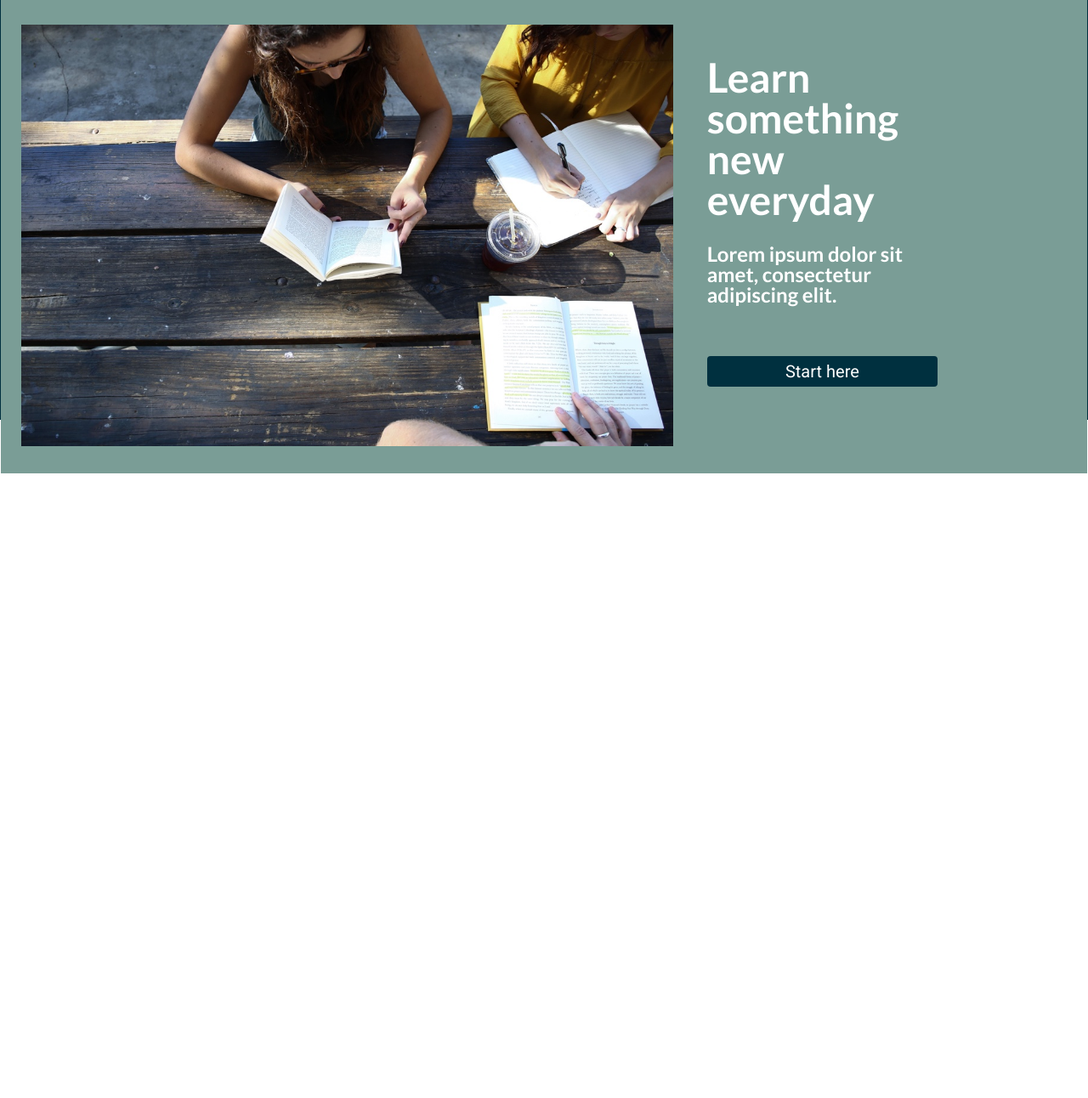
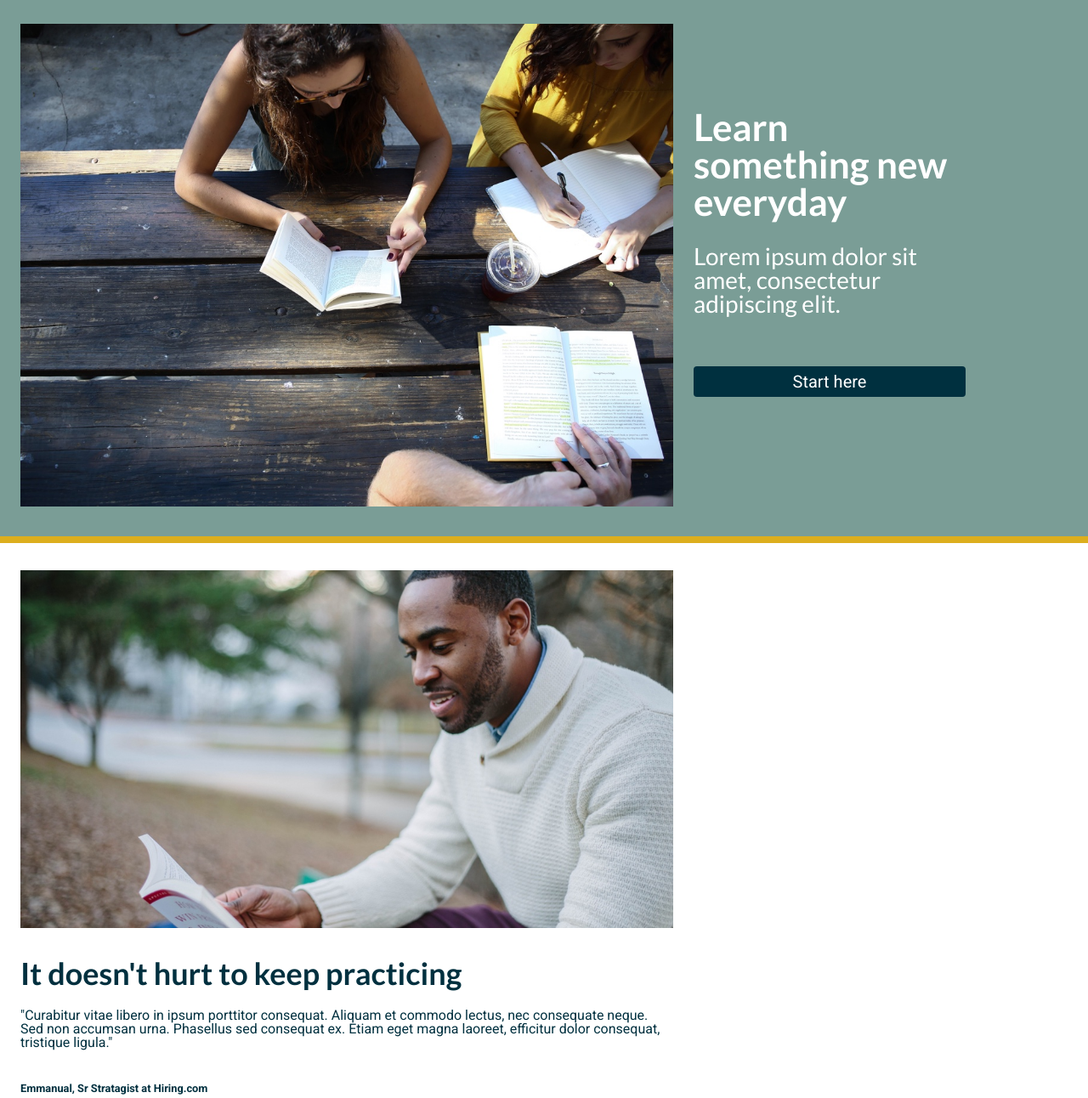
Before and after one commit to taleye/colmar-academy, a plain HTML site: page index.html in a window 1280 px wide. Shown: the part 68-1360 px from the top of the page at 85% size. Before the commit the page ends 800 px from the top, so only its background shows below. Drawn offline with Linux system fonts and the light colour scheme.

Commit message:
campus image and transitions

```diff
--- a/index.html
+++ b/index.html
@@ -7,6 +7,8 @@
   <link rel="stylesheet" href="./resources/css/reset.css">
   <link rel="stylesheet" href="./resources/css/style.css">
   <link href="https://fonts.googleapis.com/css?family=Lato:400,700|Roboto:400,700" rel="stylesheet">
+
+
   </head>
 
 <body>
@@ -35,21 +37,31 @@
 
     <!-- Jumbotron -->
     <section id="jumbotron" class="flex">
-        <div class="lh-container jumbo">
-
+      <div class="img-container hidden">
+        <img src="./resources/images/banner.jpg" alt="">
       </div>
       <div class="rh-container flex flex-col justify-center">
         <h1>Learn something new everyday</h1>
-          <h2>Lorem ipsum dolor sit amet, consectetur adipiscing elit.</h2>
+        <h3>Lorem ipsum dolor sit amet, consectetur adipiscing elit.</h2>
         <a href="#" class="jumbo-link">Start here</a>
-
       </div>
-
     </section>
     <!-- Jumbotron end -->
 
     <!-- Section campus -->
-    <section id="campus">
+    <section id="campus" class="flex">
+        <div class="img-container hidden">
+          <img src="./resources/images/information-main.jpg" alt="Man reading a book">
+          <div class="copy">
+            <h2>It doesn't hurt to keep practicing</h2>
+            <p>"Curabitur vitae libero in ipsum porttitor consequat. Aliquam et commodo lectus, nec consequate neque. Sed non accumsan urna. Phasellus sed consequat ex. Etiam eget magna laoreet, efficitur dolor consequat, tristique ligula."</p>
+            <p class="quote">Emmanual, Sr Stratagist at Hiring.com</p>
+          </div>
+
+      </div>
+      <div class="right">
+
+      </div>
 
     </section>
     <!-- Section campus end -->
@@ -75,6 +87,7 @@
   </footer>
   <!-- Footer end -->
 
+
 </body>
 
 </html>
--- a/resources/css/style.css
+++ b/resources/css/style.css
@@ -1,11 +1,18 @@
-* {
-  border: solid 1px #00303F;
-}
 
 /* set base typeface */
 html {
   font-size: 16px;
 }
+
+body {
+    max-width: 100%;
+}
+
+/*
+* {
+      border: 1px black solid;
+}
+*/
 
 h1,
 h2,
@@ -14,19 +21,17 @@ h3 {
 }
 
 h1 {
-  font-size: 3rem;
+  font-size: 2.75rem;
   font-weight: bold;
-  margin: 1rem 0;
 }
 
 h2 {
-  font-size: 1.5rem;
+  font-size: 2.25rem;
   font-weight: bold;
-  margin: .75rem 0;
 }
 
 h3 {
-  font-size: 1.25rem;
+  font-size: 1.75rem;
 }
 
 a,
@@ -60,12 +65,6 @@ footer {
   padding-left: 1.5rem;
   padding-right: 1.5rem;
 }
-
-/*
-section {
-  padding: 1rem 1.5rem;
-}
-*/
 
 /* set basis flex classes */
 .flex {
@@ -112,6 +111,7 @@ header div span:nth-child(2) {
 
 nav li a {
   padding: 1.5rem .5rem;
+  transition: background-color 250ms, color 250ms;
 }
 
 nav li:last-child {
@@ -119,47 +119,60 @@ nav li:last-child {
 }
 
 nav li a:hover {
-  background-color: #dcae1d;
+  background-color: #7a9d96;
   color: white;
+  border-top: .25rem solid #dcae1d;
+  border-bottom: .25rem solid #dcae1d;
+  padding: 1.25rem .5rem;
 }
 
 /* main */
-.lh-container {
-  margin: 2rem 1.5rem;
+main {
+  top: 4rem;
+  position: relative;
 }
 
-.rh-container {
-  margin: 1rem;
-  flex-grow: 1;
+.img-container {
+  width: 60%;
+  margin: 2rem 1.5rem;
+  flex-shrink: 0;
+}
+
+.hidden {
+  -webkit-animation: fadein 1.5s; /* Safari, Chrome and Opera > 12.1 */
+      -moz-animation: fadein 1.5s; /* Firefox < 16 */
+       -ms-animation: fadein 1.5s; /* Internet Explorer */
+        -o-animation: fadein 1.5s; /* Opera < 12.1 */
+           animation: fadein 1.5s;
 }
 
 /* jumbotron */
 
 #jumbotron {
-  justify-content: flex-start;
-  top: 4rem;
-  position: relative;
   background-color: #7a9d96;
-  height: 35rem;
 }
 
 #jumbotron h1,
-#jumbotron h2,
+#jumbotron h3,
 #jumbotron a {
   color: white;
 }
 
-.jumbo {
-  width: 60%;
-  background-image: url("../images/banner.jpg");
-  background-position: center;
-  background-repeat: no-repeat;
-  background-size: cover;
-  flex-shrink: 0;
+#jumbotron h1 {
+  margin: 1rem 0;
+}
+
+#jumbotron h3 {
+  margin: .75rem 0;
+}
+
+#jumbotron img,
+#campus img {
+  width: 100%;
 }
 
 #jumbotron .rh-container {
-  padding-right: 10rem;
+  padding-right: 9rem;
   }
 
 .jumbo-link {
@@ -169,14 +182,60 @@ nav li a:hover {
   text-align: center;
   font-size: 1.25rem;
   border-radius: 0.25rem;
+  transition: background-color 250ms, color 250ms;
+}
 
+#jumbotron a:hover {
+  background-color: #dcae1d;
+  color: #00303F;
 }
 
 
 /* campus */
+#campus {
+  border-top: .5rem solid #dcae1d;
+  border-bottom: .5rem solid #dcae1d;
+}
+
+#campus h2 {
+  margin-top: 2rem;
+  margin-bottom: 1.5rem;
+}
+
+.quote {
+  margin-top: 2.5rem;
+  font-size: .8rem;
+  font-weight: bold;
+}
 
 /* digital */
 
 /* thesis */
 
 /* footer */
+
+
+/* To support animation */
+
+@keyframes fadein {
+ from { opacity: 0; }
+ to   { opacity: 1; }
+}
+
+/* Firefox < 16 */
+@-moz-keyframes fadein {
+ from { opacity: 0; }
+ to   { opacity: 1; }
+}
+
+/* Safari, Chrome and Opera > 12.1 */
+@-webkit-keyframes fadein {
+ from { opacity: 0; }
+ to   { opacity: 1; }
+}
+
+/* Internet Explorer */
+@-ms-keyframes fadein {
+ from { opacity: 0; }
+ to   { opacity: 1; }
+}
```
Lines whose indentation alone changed are shown as unchanged.
